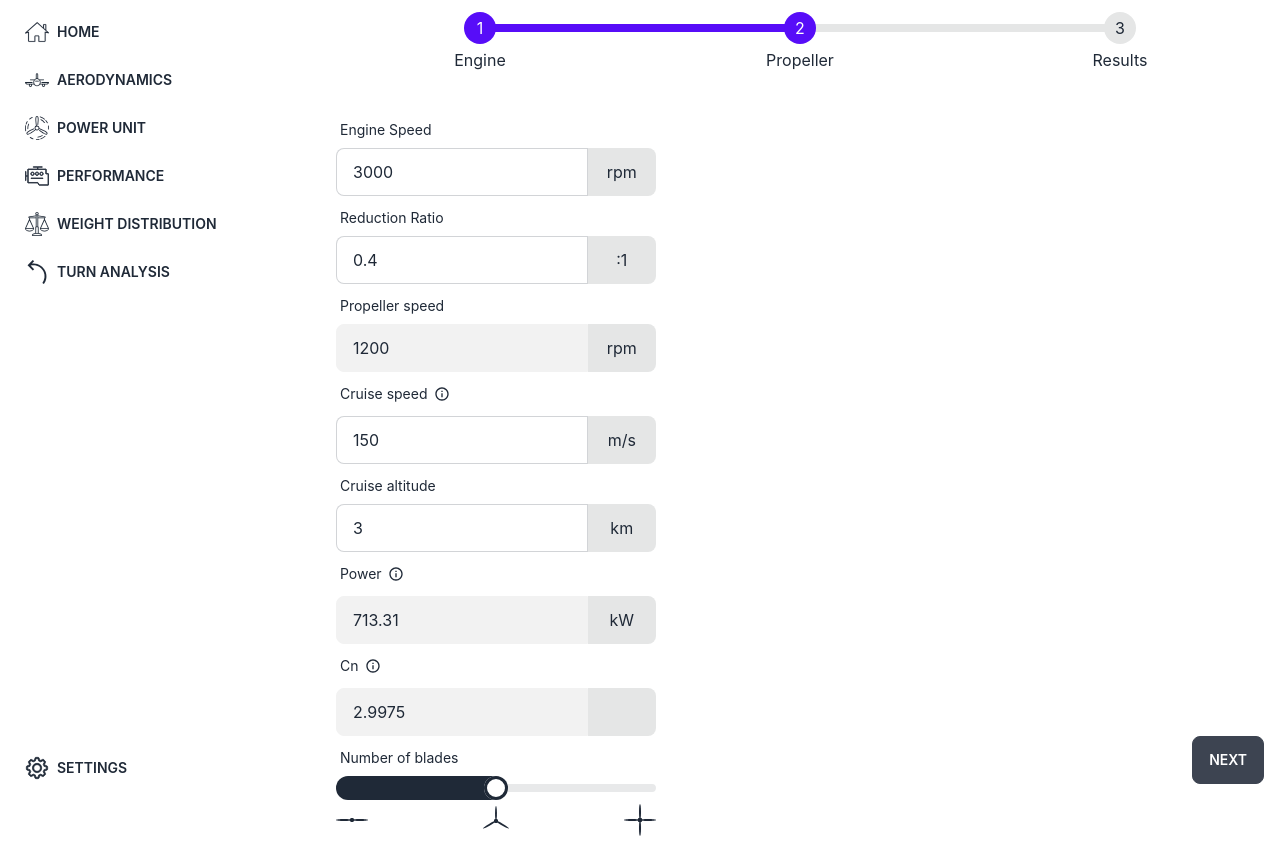
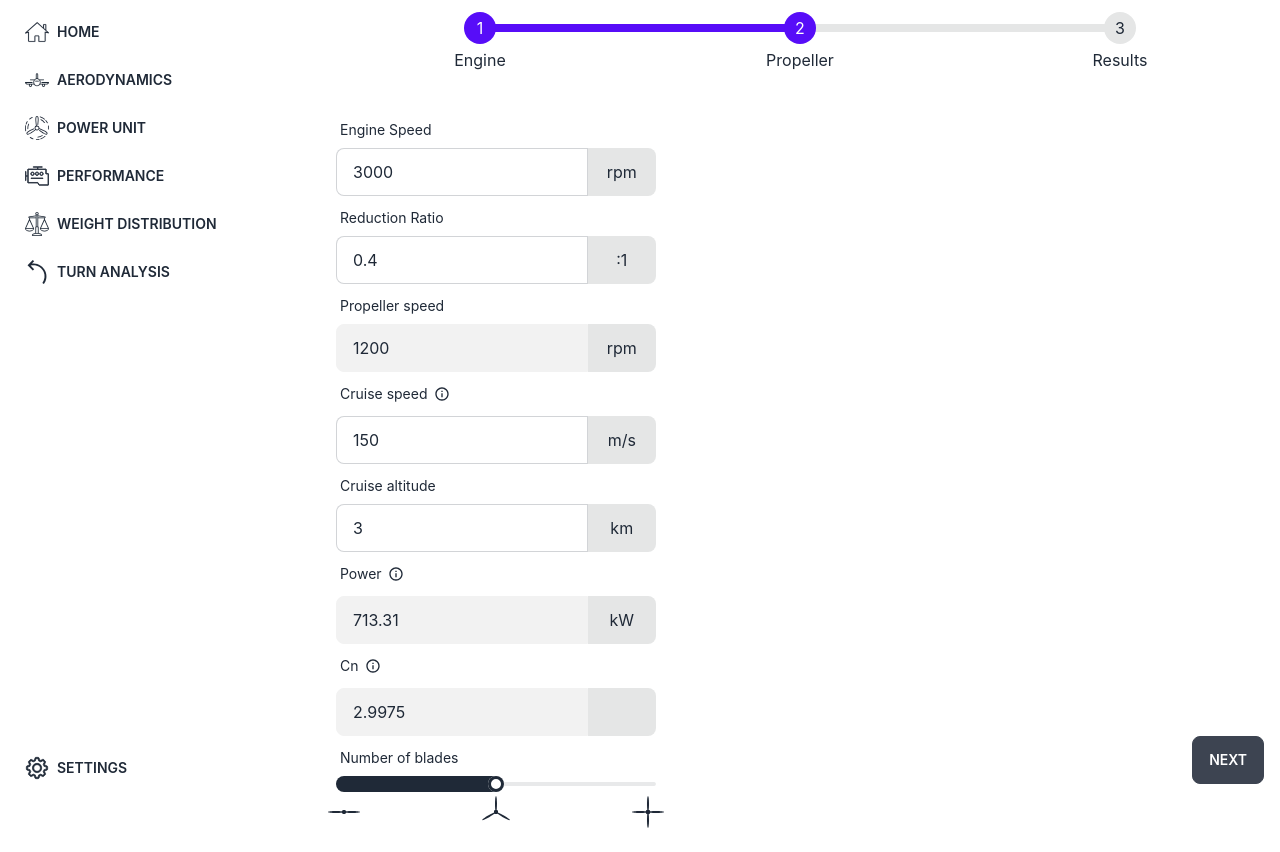
Before and after one commit to adamsmietanka/aircraft-calculator, a React (Create React App) app in the folder frontend/: page /powerunit/propeller in a window 1280 px wide. Built offline with nearby package versions, Linux system fonts and the light colour scheme.

Commit message:
feat: add propeller blade animation on change

```diff
--- a/frontend/src/features/power_unit/PowerUnitPropellerBlades.tsx
+++ b/frontend/src/features/power_unit/PowerUnitPropellerBlades.tsx
@@ -1,4 +1,3 @@
-import React from "react";
 import { ReactComponent as Two } from "../../assets/blades/two.svg";
 import { ReactComponent as Three } from "../../assets/blades/three.svg";
 import { ReactComponent as Four } from "../../assets/blades/four.svg";
@@ -7,6 +6,7 @@ import { usePropellerStore } from "./stores/usePropeller";
 const PowerUnitPropellerBlades = () => {
   const blades = usePropellerStore((state) => state.blades);
   const setBlades = usePropellerStore((state) => state.setBlades);
+
   return (
     <div className="form-control">
       <label className="label">
@@ -18,14 +18,26 @@ const PowerUnitPropellerBlades = () => {
           min="2"
           max="4"
           value={blades}
-          className="range"
+          className="range range-xs"
           step="1"
           onChange={(e) => setBlades(parseFloat(e.target.value))}
         />
         <div className="w-full flex justify-between mt-1">
-          <Two className="w-8 h-8 text-color" />
-          <Three className="w-7 h-7 text-color" />
-          <Four className="w-8 h-8 text-color" />
+          <Two
+            className={`w-8 h-8 text-color -ml-2 ${
+              blades === 2 && "animate-spin-slow"
+            }`}
+          />
+          <Three
+            className={`w-8 h-8 text-color ${
+              blades === 3 && "animate-spin-slow"
+            }`}
+          />
+          <Four
+            className={`w-8 h-8 text-color -mr-2 ${
+              blades === 4 && "animate-spin-slow"
+            }`}
+          />
         </div>
       </label>
     </div>
--- a/frontend/tailwind.config.js
+++ b/frontend/tailwind.config.js
@@ -1,13 +1,21 @@
 /** @type {import('tailwindcss').Config} */
 module.exports = {
-  content: [
-    "./src/**/*.{js,jsx,ts,tsx}",
-  ],
+  content: ["./src/**/*.{js,jsx,ts,tsx}"],
   theme: {
-    extend: {},
+    extend: {
+      keyframes: {
+        "spin-slow": {
+          from: { transform: "rotate(0deg)" },
+          to: { transform: "rotate(720deg)" },
+        },
+      },
+      animation: {
+        "spin-slow": "spin-slow 1.5s ease-in-out 1",
+      },
+    },
   },
   plugins: [require("daisyui")],
   daisyui: {
     themes: ["light"],
-  }
-}
+  },
+};
```
Also changed, not shown: frontend/src/assets/blades/three.svg.
